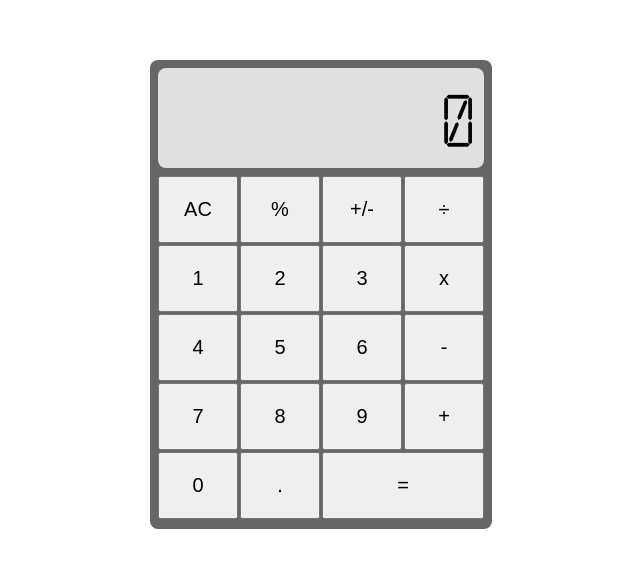
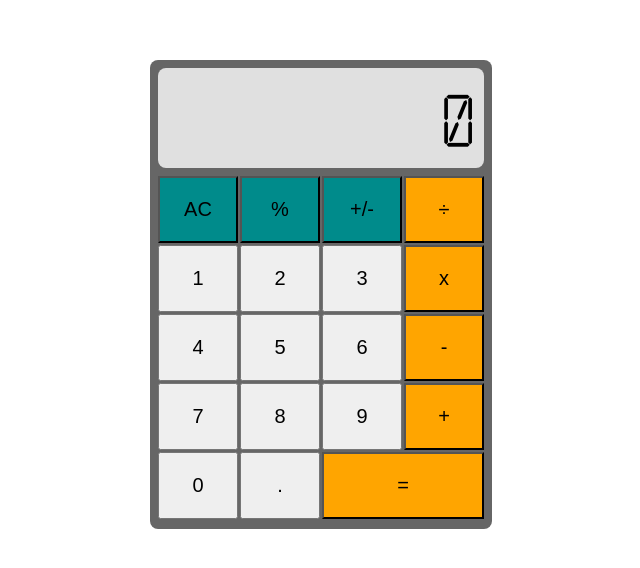
Before and after one commit to JosalbertoTizon/calculator-gui, a plain HTML site: page index.html in a window 1280 px wide. Shown: the part 106-674 px from the top of the page, without its empty margins (319-959 px from the left). Drawn offline with Linux system fonts and the light colour scheme.

Commit message:
Add styles

```diff
--- a/styles.css
+++ b/styles.css
@@ -31,6 +31,17 @@ button {
   width: 100%;
 }
 
+.clear-all,
+.percentage,
+.negative-signal {
+  background-color: darkcyan;
+}
+
+.operation,
+.equal {
+  background-color: orange;
+}
+
 .calculator-box {
   background-color: #666666;
   padding: 8px;
```
